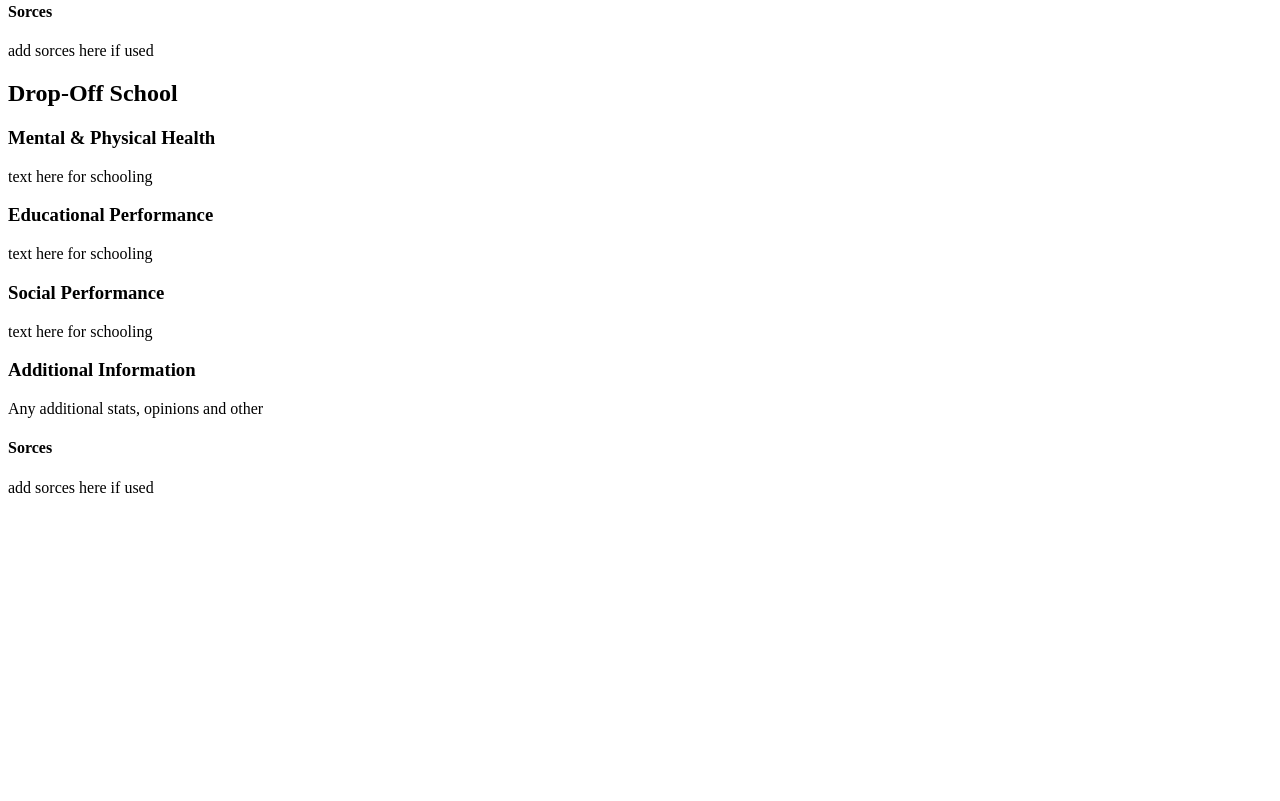
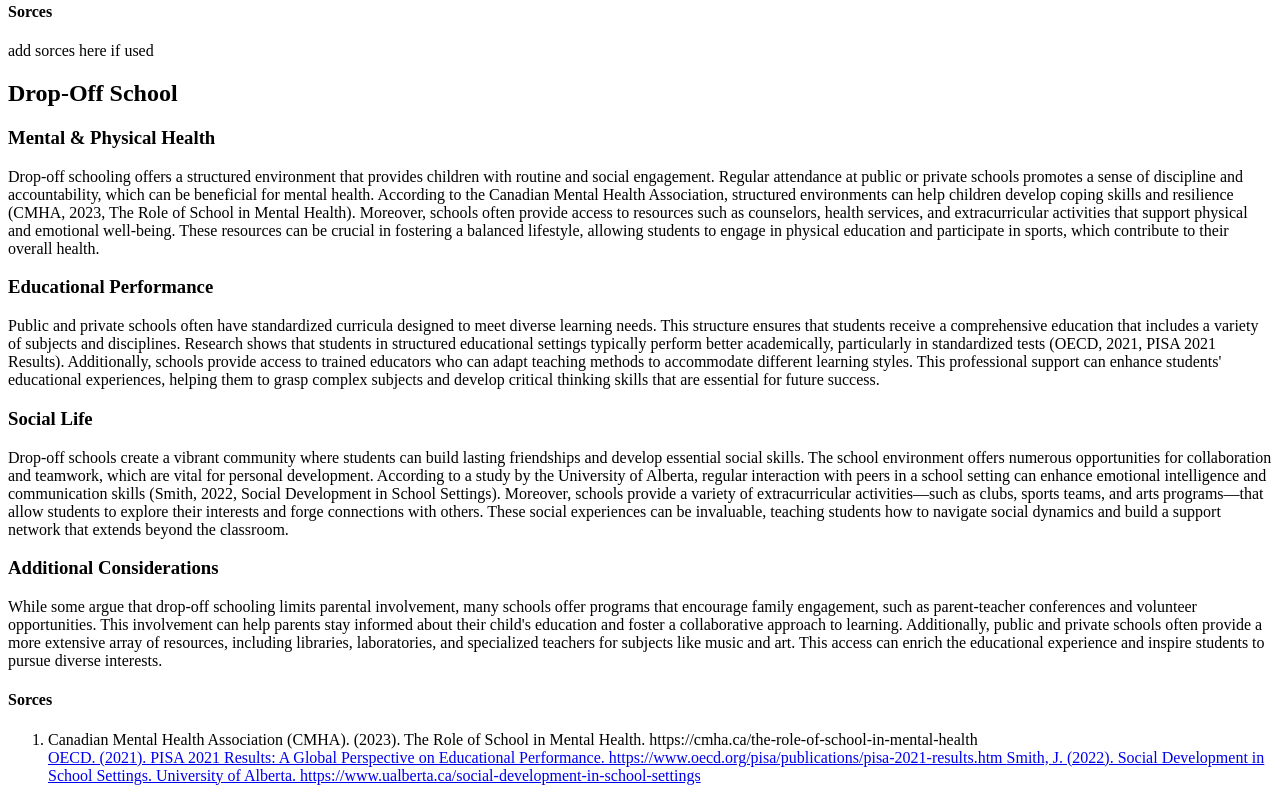
Before and after one commit to l-seif/seif_laila_midterm, a plain HTML site: page index.html in a window 1280 px wide. Shown: the part 521-1322 px from the top of the page. Before the commit the page ends 1034 px from the top, so only its background shows below. Drawn offline with Linux system fonts and the light colour scheme.

Commit message:
Finished Drop-Off School
I added all the info for why in school is better.
Same as Home schooling

```diff
--- a/index.html
+++ b/index.html
@@ -37,19 +37,34 @@
 <h2>Drop-Off School</h2>
 
 <h3>Mental & Physical Health</h3>
-<p>text here for schooling</p>
+<p>Drop-off schooling offers a structured environment that provides children with routine and social engagement. Regular attendance at public or private schools promotes a sense of discipline and accountability, which can be beneficial for mental health. According to the Canadian Mental Health Association, structured environments can help children develop coping skills and resilience (CMHA, 2023, The Role of School in Mental Health).
+
+    Moreover, schools often provide access to resources such as counselors, health services, and extracurricular activities that support physical and emotional well-being. These resources can be crucial in fostering a balanced lifestyle, allowing students to engage in physical education and participate in sports, which contribute to their overall health.</p>
 
 <h3>Educational Performance</h3>
-<p>text here for schooling</p>
+<p>Public and private schools often have standardized curricula designed to meet diverse learning needs. This structure ensures that students receive a comprehensive education that includes a variety of subjects and disciplines. Research shows that students in structured educational settings typically perform better academically, particularly in standardized tests (OECD, 2021, PISA 2021 Results).
 
-<h3>Social Performance</h3>
-<p>text here for schooling</p>
+    Additionally, schools provide access to trained educators who can adapt teaching methods to accommodate different learning styles. This professional support can enhance students' educational experiences, helping them to grasp complex subjects and develop critical thinking skills that are essential for future success.</p>
 
-<h3>Additional Information</h3>
-<p>Any additional stats, opinions and other</p>
+<h3>Social Life</h3>
+<p>Drop-off schools create a vibrant community where students can build lasting friendships and develop essential social skills. The school environment offers numerous opportunities for collaboration and teamwork, which are vital for personal development. According to a study by the University of Alberta, regular interaction with peers in a school setting can enhance emotional intelligence and communication skills (Smith, 2022, Social Development in School Settings).
+
+    Moreover, schools provide a variety of extracurricular activities—such as clubs, sports teams, and arts programs—that allow students to explore their interests and forge connections with others. These social experiences can be invaluable, teaching students how to navigate social dynamics and build a support network that extends beyond the classroom.</p>
+
+<h3>Additional Considerations</h3>
+<p>While some argue that drop-off schooling limits parental involvement, many schools offer programs that encourage family engagement, such as parent-teacher conferences and volunteer opportunities. This involvement can help parents stay informed about their child's education and foster a collaborative approach to learning.
+
+    Additionally, public and private schools often provide a more extensive array of resources, including libraries, laboratories, and specialized teachers for subjects like music and art. This access can enrich the educational experience and inspire students to pursue diverse interests.</p>
 
 <h4>Sorces</h4>
-<p>add sorces here if used</p>
+<ol>
+    <li>Canadian Mental Health Association (CMHA). (2023). The Role of School in Mental Health. https://cmha.ca/the-role-of-school-in-mental-health</li>
+    <a href="https://cmha.ca/the-role-of-school-in-mental-health"
+    <li>OECD. (2021). PISA 2021 Results: A Global Perspective on Educational Performance. https://www.oecd.org/pisa/publications/pisa-2021-results.htm</li>
+    <a href="https://www.oecd.org/pisa/publications/pisa-2021-results.htm"
+    <li>Smith, J. (2022). Social Development in School Settings. University of Alberta. https://www.ualberta.ca/social-development-in-school-settings</li>
+    <a href="https://www.ualberta.ca/social-development-in-school-settings"
+</ol>
 <!--END DROP-OFF SCHOOL-->
 </body>
 
```
